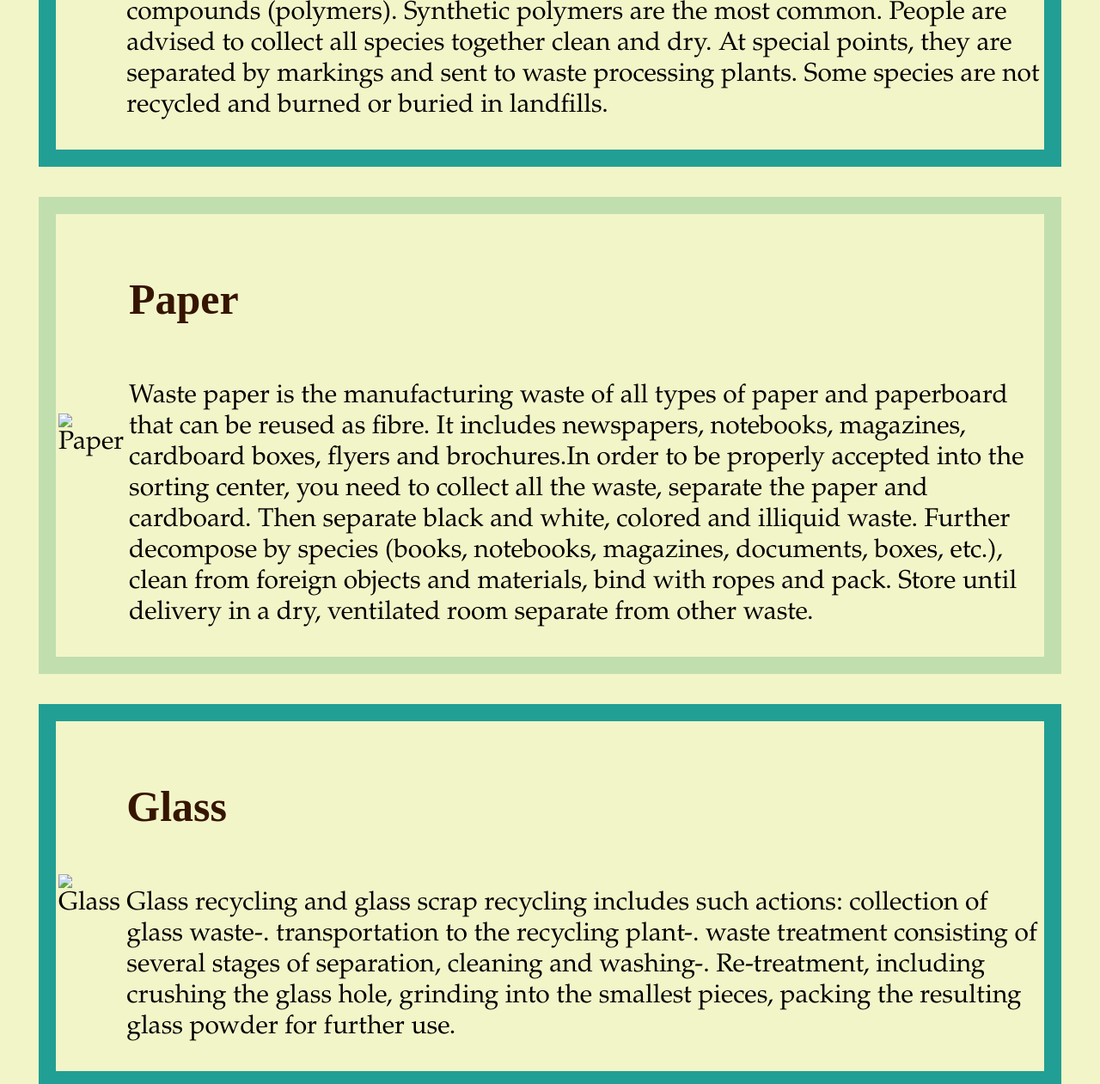
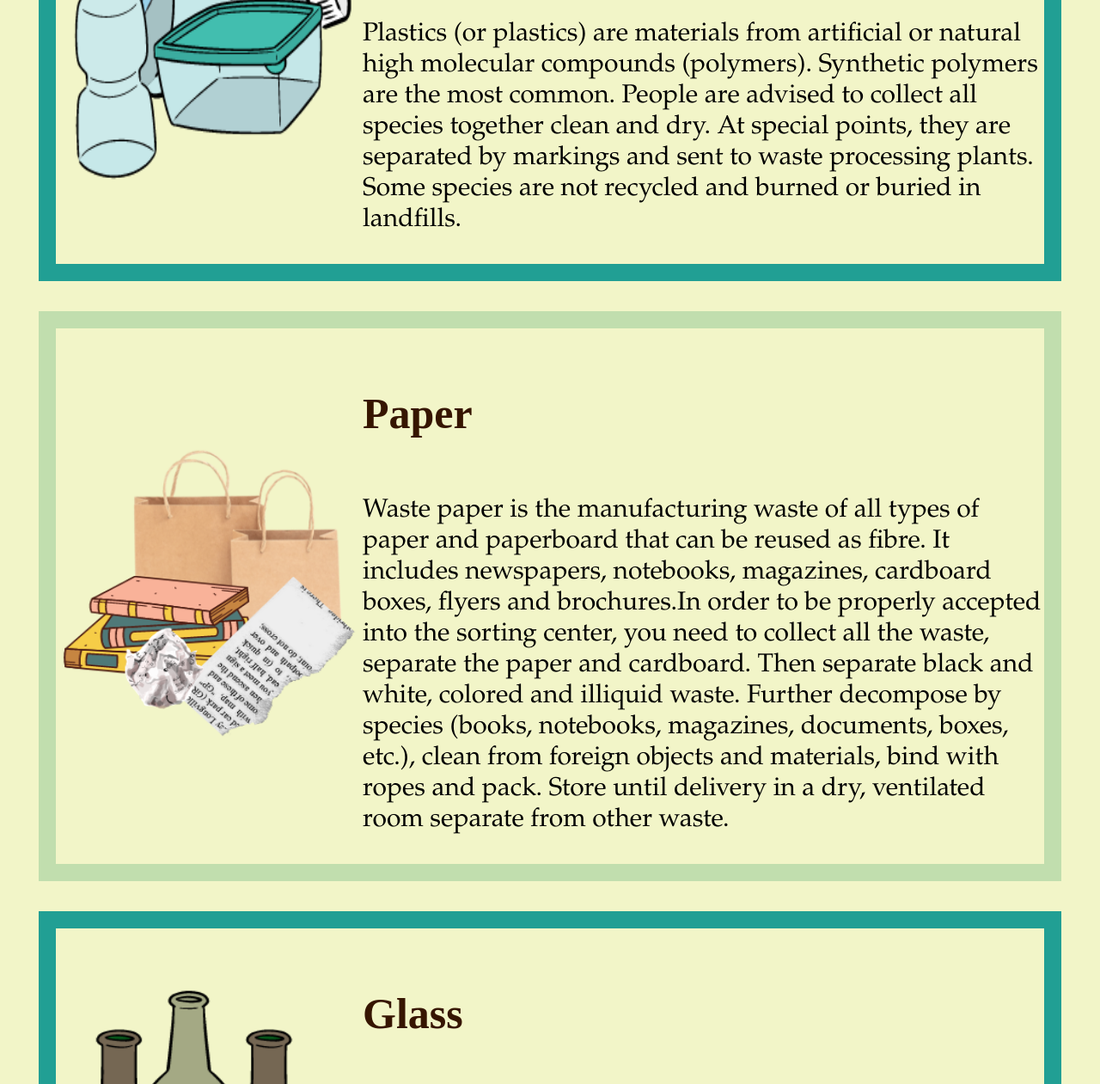
Before and after one commit to franxxkad/web1, a plain HTML site: page index.html in a window 1280 px wide. Shown: the part 783-2044 px from the top of the page at 86% size. Drawn offline with Linux system fonts and the light colour scheme.

Commit message:
Update index.html

```diff
--- a/index.html
+++ b/index.html
@@ -17,7 +17,7 @@
     <table>
       <tr>
         <td widht="180">
-          <img src="assets.css\saveyourhome.png" alt="Save your home" width="350" height="350">
+          <img src="saveyourhome.png" alt="Save your home" width="350" height="350">
         </td>
         <td>
           <p>Today, in the world’s oceans, debris has reached large sizes, destroys animals and birds, the uncontrolled flow poisons water and soil. Interestingly, to curb the growth of debris, scientists <br> have patented a technology that
@@ -41,7 +41,7 @@
     <table>
       <tr>
         <td>
-          <img clas="plastic" src="assets.css\plastic.png" alt="Glass" width="350" height="350">
+          <img clas="plastic" src="plastic.png" alt="Glass" width="350" height="350">
         </td>
         <td>
           <h4>Plastic</h4>
@@ -57,7 +57,7 @@
     <table>
       <tr>
         <td>
-          <img src="assets.css\paper.png" alt="Paper" width="350" height="350">
+          <img src="paper.png" alt="Paper" width="350" height="350">
         </td>
         <td>
           <h4>Paper</h4>
@@ -74,7 +74,7 @@
     <table>
       <tr>
         <td>
-          <img clas="glass" src="assets.css\glass.png" alt="Glass" width="350" height="350">
+          <img clas="glass" src="glass.png" alt="Glass" width="350" height="350">
         </td>
         <td>
           <h4>Glass</h4>
```
